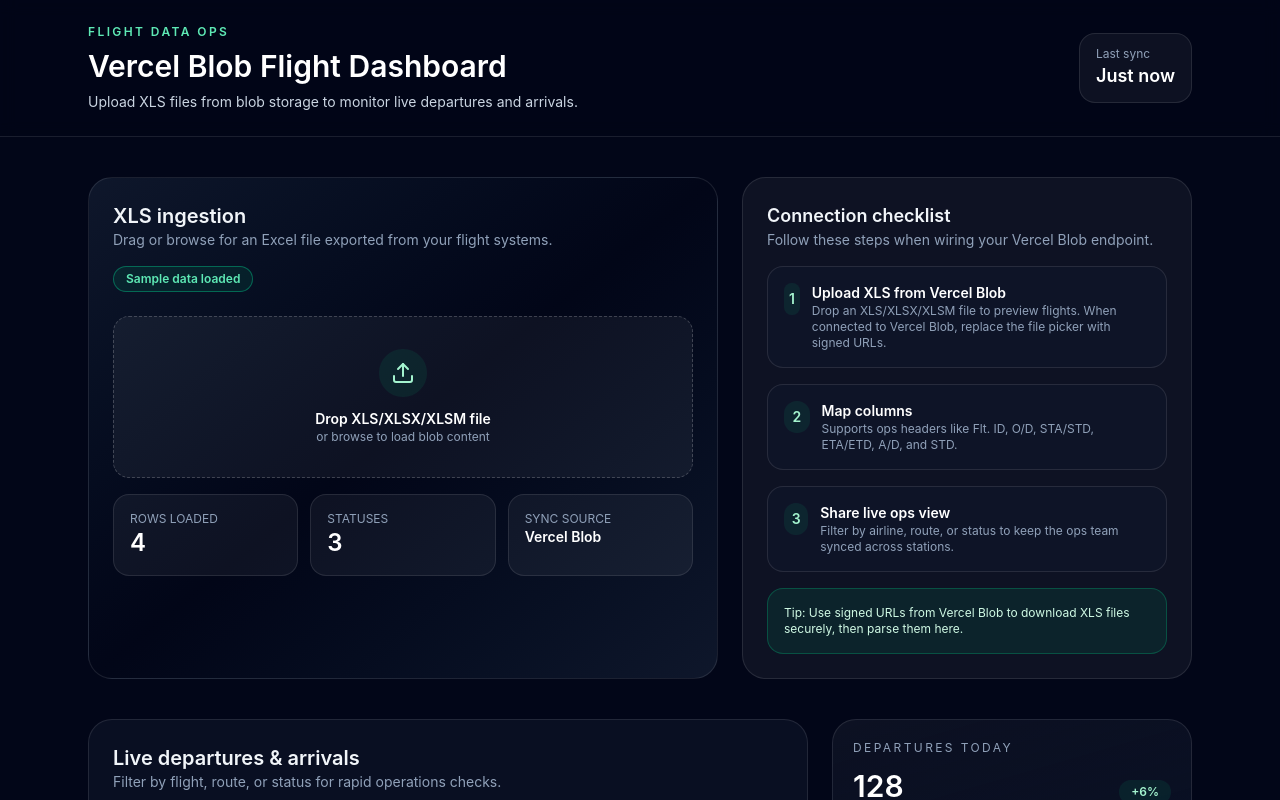
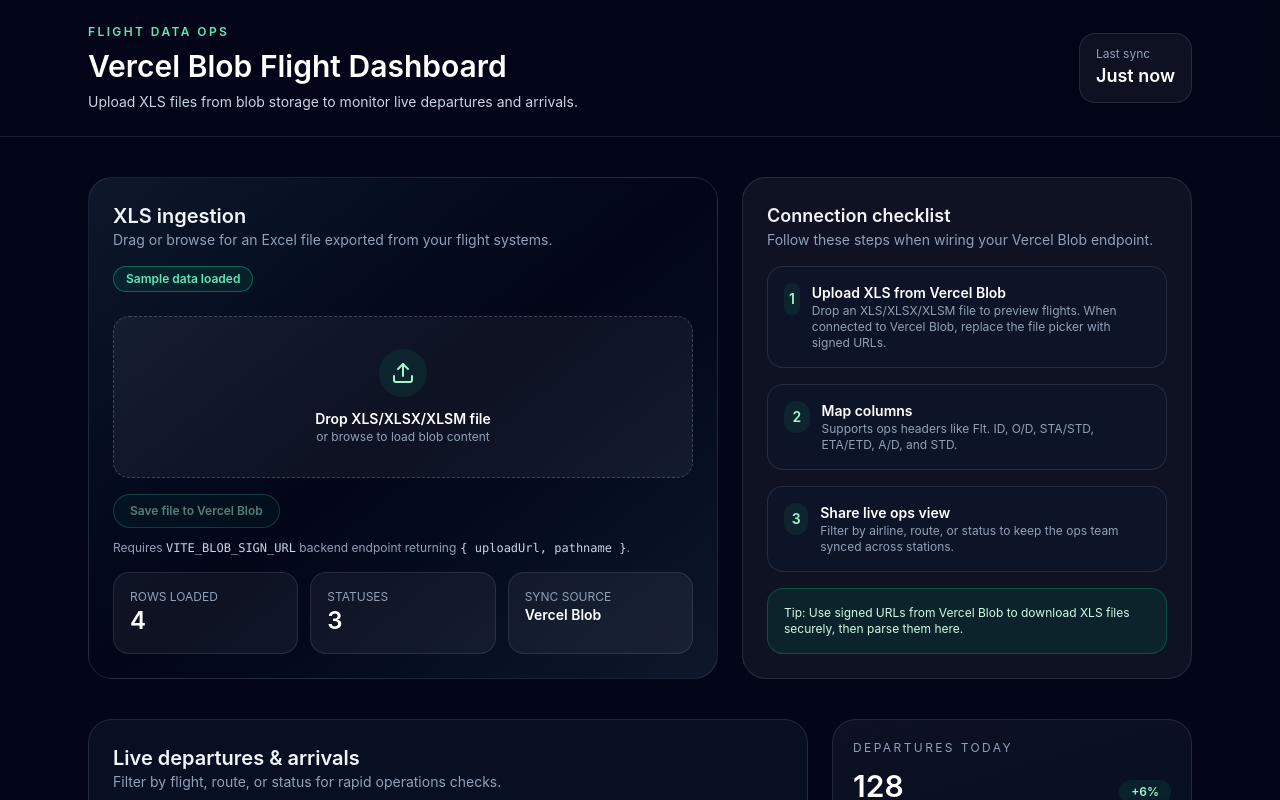
Before and after one commit to hketerrell/TWA, a React (Vite) app: page / in a window 1280 px wide. Shown: the top 800 px of the page. Built offline with nearby package versions, Linux system fonts and the light colour scheme; no server answers.

Commit message:
Add frontend flow to save uploaded workbook to Vercel Blob

```diff
--- a/src/App.tsx
+++ b/src/App.tsx
@@ -109,6 +109,8 @@
   return String(value);
 };
 
+const blobSignUrl = import.meta.env.VITE_BLOB_SIGN_URL as string | undefined;
+
 const getRowValue = (row: Record<string, string | number>, aliases: string[]) => {
   const directMatch = aliases.find((alias) => row[alias] !== undefined);
   if (directMatch) return row[directMatch];
@@ -125,6 +127,9 @@
   const [uploadName, setUploadName] = useState("Sample data loaded");
   const [lastUpdated, setLastUpdated] = useState("Just now");
   const [uploadError, setUploadError] = useState("");
+  const [selectedFile, setSelectedFile] = useState<File | undefined>();
+  const [blobStatus, setBlobStatus] = useState("");
+  const [isSavingBlob, setIsSavingBlob] = useState(false);
 
   const statuses = useMemo(() => {
     const unique = Array.from(new Set(rows.map((row) => row.status)));
@@ -142,6 +147,7 @@
   const handleFile = async (file?: File) => {
     if (!file) return;
     setUploadError("");
+    setBlobStatus("");
 
     try {
       const arrayBuffer = await file.arrayBuffer();
@@ -175,6 +181,7 @@
       const validRows = mapped.filter((row) => row.flight || row.airline);
       setRows(validRows);
       setUploadName(file.name);
+      setSelectedFile(file);
       setLastUpdated(new Date().toLocaleString());
 
       if (!validRows.length) {
@@ -184,6 +191,56 @@
       }
     } catch {
       setUploadError("Couldn't read this workbook. Please upload a valid .xls, .xlsx, or .xlsm file.");
+    }
+  };
+
+
+  const saveToBlob = async () => {
+    if (!selectedFile) {
+      setBlobStatus("Please choose a file before saving to Blob.");
+      return;
+    }
+
+    if (!blobSignUrl) {
+      setBlobStatus("Set VITE_BLOB_SIGN_URL to your backend signer endpoint, then try again.");
+      return;
+    }
+
+    setIsSavingBlob(true);
+    setBlobStatus("");
+
+    try {
+      const signResponse = await fetch(blobSignUrl, {
+        method: "POST",
+        headers: { "Content-Type": "application/json" },
+        body: JSON.stringify({ filename: selectedFile.name, contentType: selectedFile.type || "application/octet-stream" }),
+      });
+
+      if (!signResponse.ok) {
+        throw new Error("Failed to create signed upload URL.");
+      }
+
+      const signData = (await signResponse.json()) as { uploadUrl?: string; pathname?: string };
+      if (!signData.uploadUrl) {
+        throw new Error("Signer response missing uploadUrl.");
+      }
+
+      const uploadResponse = await fetch(signData.uploadUrl, {
+        method: "PUT",
+        headers: { "Content-Type": selectedFile.type || "application/octet-stream" },
+        body: selectedFile,
+      });
+
+      if (!uploadResponse.ok) {
+        throw new Error("Blob upload failed.");
+      }
+
+      setBlobStatus(`Saved to Blob${signData.pathname ? `: ${signData.pathname}` : " successfully"}.`);
+    } catch (error) {
+      const message = error instanceof Error ? error.message : "Blob upload failed.";
+      setBlobStatus(message);
+    } finally {
+      setIsSavingBlob(false);
     }
   };
 
@@ -253,6 +310,25 @@
               {uploadError && (
                 <p className="rounded-xl border border-amber-400/30 bg-amber-400/10 px-4 py-3 text-xs text-amber-100">
                   {uploadError}
+                </p>
+              )}
+              <div className="flex flex-wrap items-center gap-3">
+                <button
+                  type="button"
+                  onClick={saveToBlob}
+                  disabled={!selectedFile || isSavingBlob}
+                  className="rounded-full border border-emerald-300/40 bg-emerald-500/10 px-4 py-2 text-xs font-semibold text-emerald-200 disabled:cursor-not-allowed disabled:opacity-50"
+                >
+                  {isSavingBlob ? "Saving to Blob..." : "Save file to Vercel Blob"}
+                </button>
+                <p className="text-xs text-slate-400">
+                  Requires <code className="text-slate-300">VITE_BLOB_SIGN_URL</code> backend endpoint returning
+                  <code className="ml-1 text-slate-300">{`{ uploadUrl, pathname }`}</code>.
+                </p>
+              </div>
+              {blobStatus && (
+                <p className="rounded-xl border border-emerald-400/30 bg-emerald-500/10 px-4 py-3 text-xs text-emerald-100">
+                  {blobStatus}
                 </p>
               )}
               <div className="grid gap-3 sm:grid-cols-3">
```
